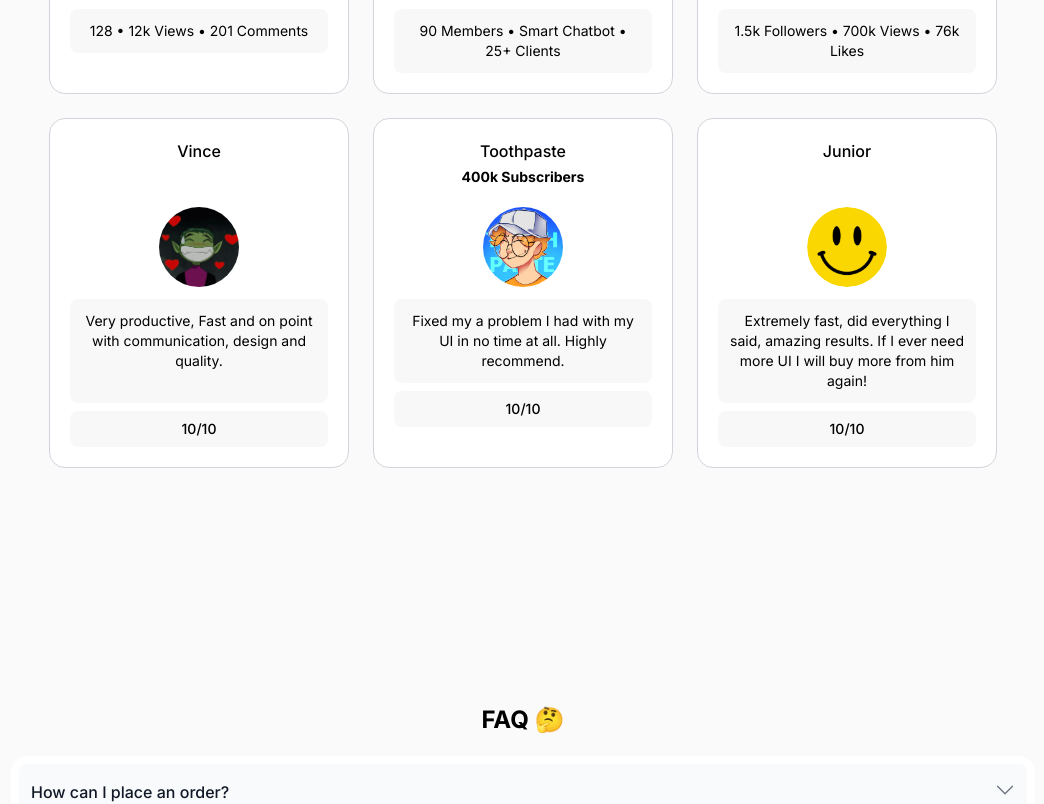
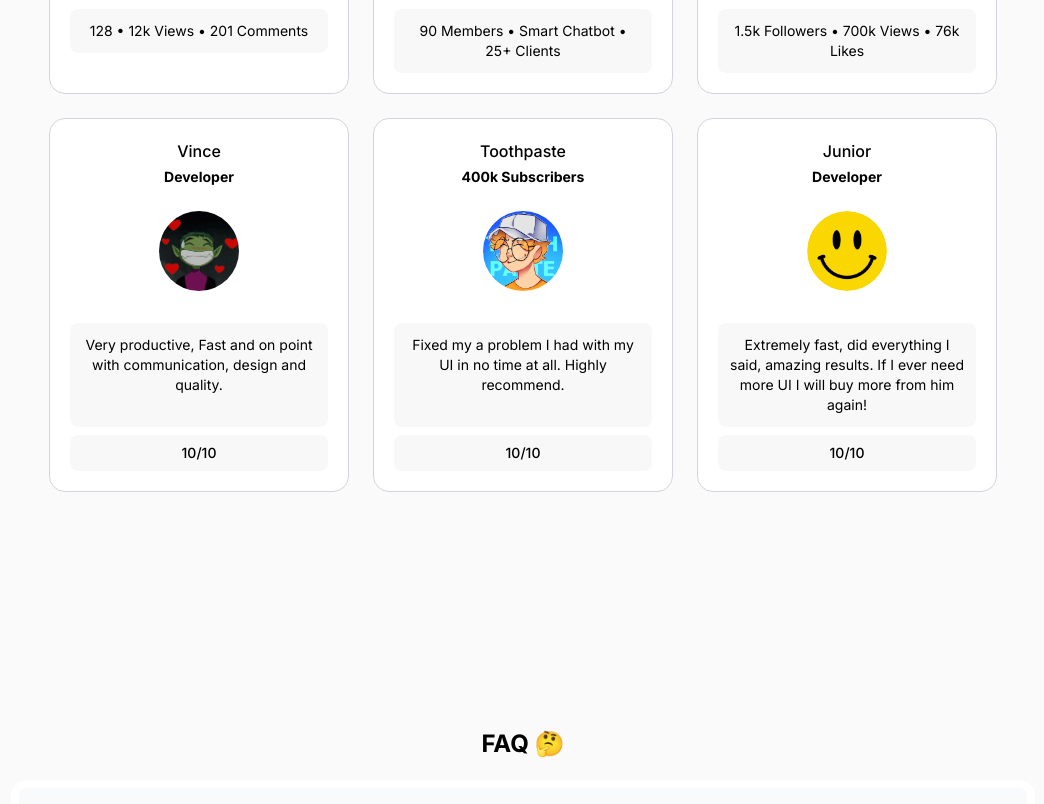
Before and after one commit to IoanHumphreys/portfolio, a Next.js app: page / in a window 1280 px wide. Shown: the part 2820-3624 px from the top of the page, without its empty margins (117-1161 px from the left). Built offline with nearby package versions, Linux system fonts and the light colour scheme.

Commit message:
Add files via upload

```diff
--- a/app/page.tsx
+++ b/app/page.tsx
@@ -27,6 +27,7 @@ export default function Home() {
                     <Menu.Items className="absolute right-0 mt-2 py-2 w-40 bg-white border border-gray-200 divide-y divide-gray-100 rounded-lg shadow-lg focus:outline-none">
                       <Menu.Item><a href="https://discord.gg/aTAg953wJH" className="block px-4 py-2 text-sm text-gray-900">Discord</a></Menu.Item>
                       <Menu.Item><a href="https://www.youtube.com/channel/UCmpwEwTldiMCSrXLvRxWIyQ" className="block px-4 py-2 text-sm text-gray-900">YouTube</a></Menu.Item>
+                      <Menu.Item><a href="https://www.twitch.tv/real_razlar" className="block px-4 py-2 text-sm text-gray-900">Twitch</a></Menu.Item>
                       <Menu.Item><a href="https://www.tiktok.com/@ioan_humphreys" className="block px-4 py-2 text-sm text-gray-900">TikTok</a></Menu.Item>
                       <Menu.Item><a href="https://twitter.com/IoanHumphreys2" className="block px-4 py-2 text-sm text-gray-900">Twitter</a></Menu.Item>
                       <Menu.Item><a href="https://www.patreon.com/user/membership?u=70550621" className="block px-4 py-2 text-sm text-gray-900">Patreon</a></Menu.Item>
@@ -320,10 +321,10 @@ export default function Home() {
 
             {/* Vince */}
             <div className="bg-white border border-gray-300 rounded-2xl p-5 mx-3 my-3 w-full sm:w-1/2 md:w-full lg:w-1/4">
-              <h1 className="text-center font-medium">Vince</h1>
+              <h1 className="text-center font-medium">Vince<br></br><p className="text-sm font-bold mt-1">Developer</p></h1>
               <div className="flex items-center justify-center mt-2">
                 <div className="w-20 h-20 flex items-center justify-center mt-9">
-                  <img src="/images/vince.png" alt="Profile Picture" className="w-13 h-13 rounded-full" />
+                  <img src="/images/vince.png" alt="Profile Picture" className="w-13 h-13 rounded-full mb-10" />
                 </div>
               </div>
               <div className="flex flex-row items-center justify-center bg-panels-gray p-3 rounded-lg mt-3">
@@ -337,13 +338,13 @@ export default function Home() {
              {/* Toothpaste */}
              <div className="bg-white border border-gray-300 rounded-2xl p-5 mx-3 my-3 w-full sm:w-1/2 md:w-full lg:w-1/4">
               <h1 className="text-center font-medium">Toothpaste<br></br><p className="text-sm font-bold mt-1">400k Subscribers</p></h1>
-              <div className="flex items-center justify-center mt-2">
+              <div className="flex items-center justify-center mt-8">
                 <div className="w-20 h-20 flex items-center justify-center mt-3">
-                  <img src="/images/toothpaste.png" alt="Profile Picture" className="w-13 h-13 rounded-full" />
+                  <img src="/images/toothpaste.png" alt="Profile Picture" className="w-13 h-13 rounded-full mb-10" />
                 </div>
               </div>
               <div className="flex flex-row items-center justify-center bg-panels-gray p-3 rounded-lg mt-3">
-                <p className="text-sm text-center">
+                <p className="text-sm text-center mb-5">
                 Fixed my a problem I had with my UI in no time at all. Highly recommend.
                 </p>
               </div>
@@ -352,10 +353,10 @@ export default function Home() {
 
              {/* Junior */}
              <div className="bg-white border border-gray-300 rounded-2xl p-5 mx-3 my-3 w-full sm:w-1/2 md:w-full lg:w-1/4">
-              <h1 className="text-center font-medium">Junior</h1>
+              <h1 className="text-center font-medium">Junior<br></br><p className="text-sm font-bold mt-1">Developer</p></h1>
               <div className="flex items-center justify-center mt-8">
                 <div className="w-20 h-20 flex items-center justify-center mt-3">
-                  <img src="/images/junior.png" alt="Profile Picture" className="w-13 h-13 rounded-full" />
+                  <img src="/images/junior.png" alt="Profile Picture" className="w-13 h-13 rounded-full mb-10" />
                 </div>
               </div>
               <div className="flex flex-row items-center justify-center bg-panels-gray p-3 rounded-lg mt-3">
```
Also changed, not shown: 1 other file (tests, documents, lock files or other folders).
